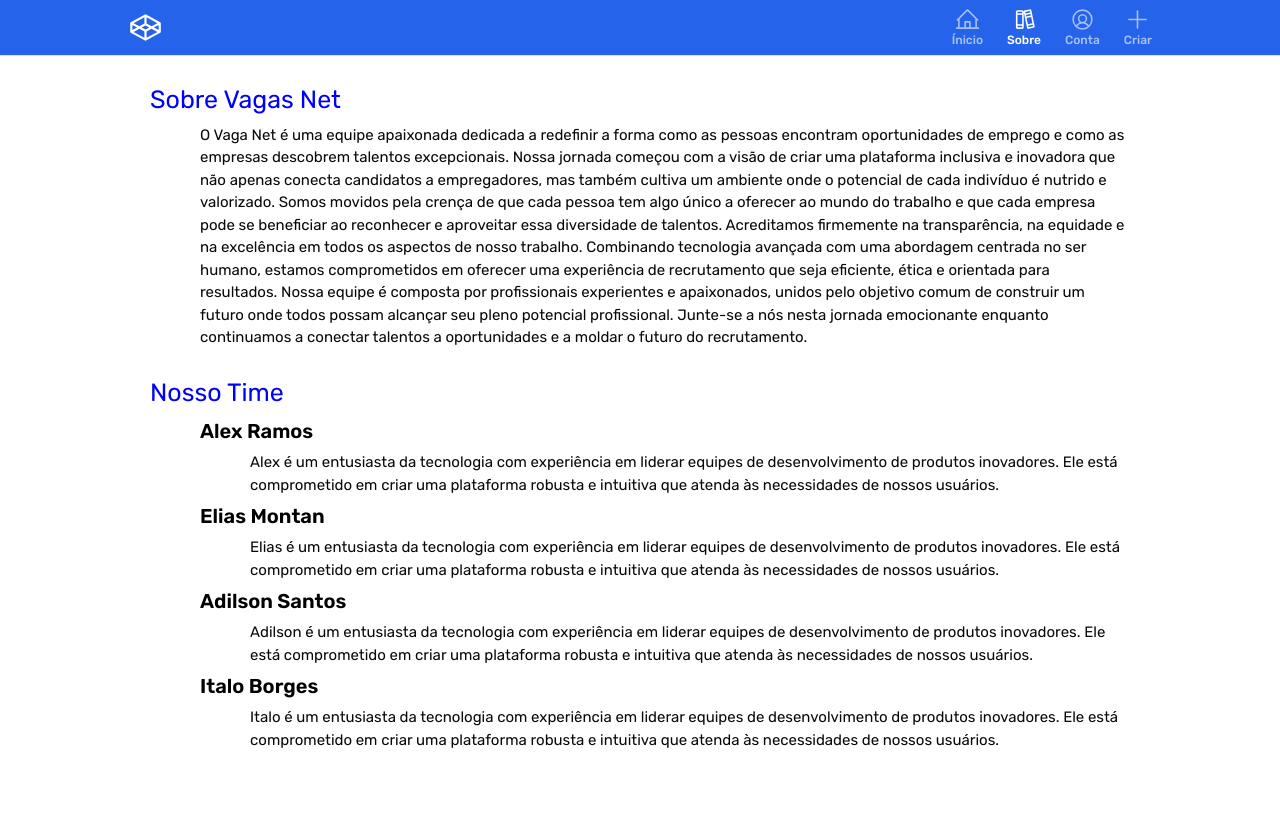
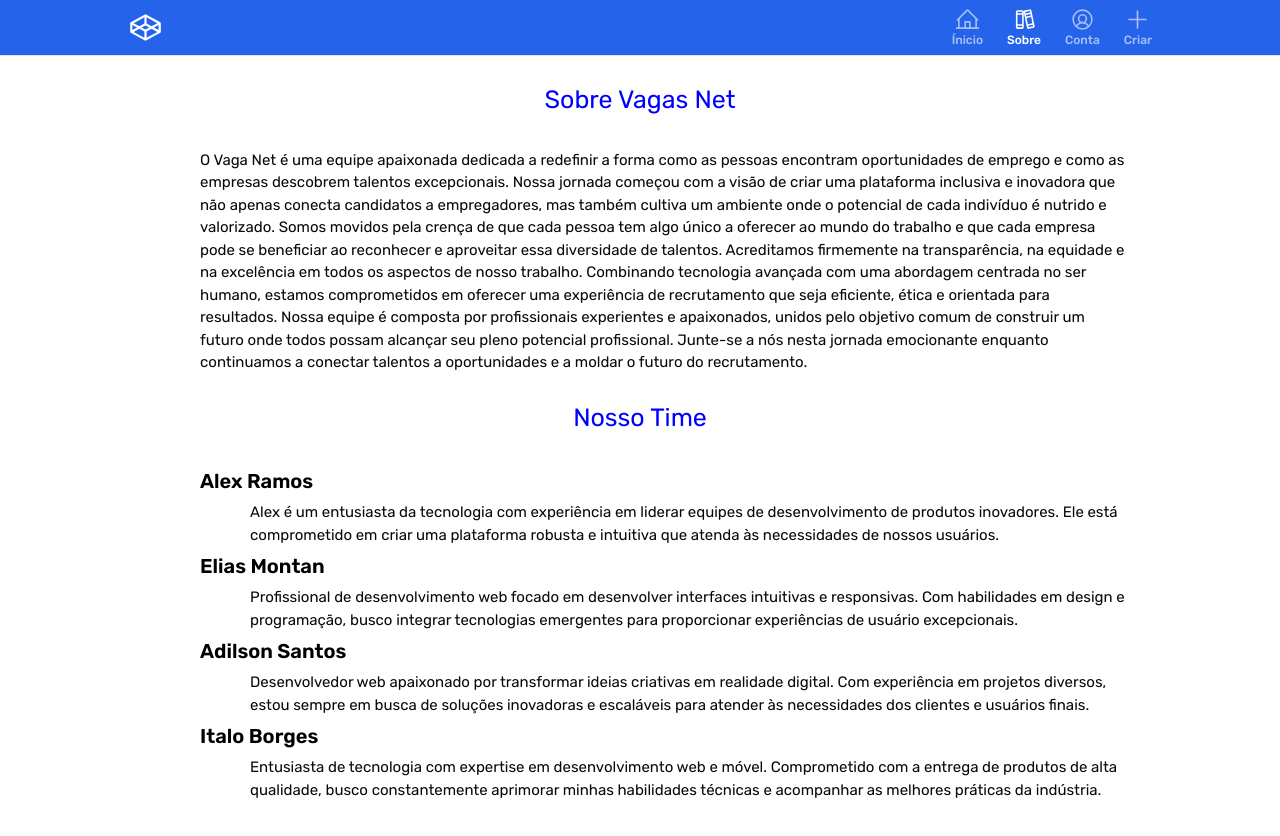
Before and after one commit to eliascoding365/TCC_Etec, a Next.js app: page /sobre in a window 1280 px wide. Shown: the top 836 px of the page. Built offline with nearby package versions, Linux system fonts and the light colour scheme; no server answers.

Commit message:
Aula 08-05-24 Change about texts and tranlating labels

```diff
--- a/src/app/api/vaga/route.tsx
+++ b/src/app/api/vaga/route.tsx
@@ -11,7 +11,7 @@ export async function POST(request: NextRequest, response: NextResponse) {
   console.log(session)
   try {
     if (!session || !session.user || !session.user.email) {
-      return NextResponse.json({ error: 'User not authenticated' }, { status: 401 });
+      return NextResponse.json({ error: 'Usuário não encontrada' }, { status: 401 });
     }
 
     const body = await request.json()
--- a/src/app/components/FormRegister/FormRegister.tsx
+++ b/src/app/components/FormRegister/FormRegister.tsx
@@ -59,10 +59,10 @@ export default function FormRegister() {
 
         <div className="space-y-2 text-center mb-10">
           <span className="text-3xl font-bold">Registrar em <span className="text-3xl border-b-[4px] border-black">VagaNet</span></span>
-          <p className="text-gray-500 dark:text-gray-400">Enter your information to create an account</p>
+          <p className="text-gray-500 dark:text-gray-400">Entre com suas informações para cadastro</p>
         </div>
         <div className="space-y-2 mb-2">
-          <Label htmlFor="name">Name</Label>
+          <Label htmlFor="name">Nome</Label>
           <Input id="name" {...register('name')} placeholder="Seu nome" />
           <ErrorMessage>
             {errors.name?.message}
@@ -76,14 +76,14 @@ export default function FormRegister() {
           </ErrorMessage>
         </div>
         <div className="space-y-2 mb-2">
-          <Label htmlFor="password">Password</Label>
+          <Label htmlFor="password">Senha</Label>
           <Input id="password" {...register('password')} type="password" />
           <ErrorMessage>
             {errors.password?.message}
           </ErrorMessage>
         </div>
         <div className="space-y-2 mb-6">
-          <Label htmlFor="password">Confirm password</Label>
+          <Label htmlFor="password">Confirme sua senha</Label>
           <Input id="confirm" {...register('confirm')} type="password" />
           <ErrorMessage>
             {errors.confirm?.message}
--- a/src/app/components/Spinner.tsx
+++ b/src/app/components/Spinner.tsx
@@ -9,7 +9,7 @@ const Spinner = () => {
                 <path d="M100 50.5908C100 78.2051 77.6142 100.591 50 100.591C22.3858 100.591 0 78.2051 0 50.5908C0 22.9766 22.3858 0.59082 50 0.59082C77.6142 0.59082 100 22.9766 100 50.5908ZM9.08144 50.5908C9.08144 73.1895 27.4013 91.5094 50 91.5094C72.5987 91.5094 90.9186 73.1895 90.9186 50.5908C90.9186 27.9921 72.5987 9.67226 50 9.67226C27.4013 9.67226 9.08144 27.9921 9.08144 50.5908Z" fill="currentColor" />
                 <path d="M93.9676 39.0409C96.393 38.4038 97.8624 35.9116 97.0079 33.5539C95.2932 28.8227 92.871 24.3692 89.8167 20.348C85.8452 15.1192 80.8826 10.7238 75.2124 7.41289C69.5422 4.10194 63.2754 1.94025 56.7698 1.05124C51.7666 0.367541 46.6976 0.446843 41.7345 1.27873C39.2613 1.69328 37.813 4.19778 38.4501 6.62326C39.0873 9.04874 41.5694 10.4717 44.0505 10.1071C47.8511 9.54855 51.7191 9.52689 55.5402 10.0491C60.8642 10.7766 65.9928 12.5457 70.6331 15.2552C75.2735 17.9648 79.3347 21.5619 82.5849 25.841C84.9175 28.9121 86.7997 32.2913 88.1811 35.8758C89.083 38.2158 91.5421 39.6781 93.9676 39.0409Z" fill="currentFill" />
             </svg>
-            <span className="sr-only">Loading...</span>
+            <span className="sr-only">Carregando...</span>
         </div>
 
 
--- a/src/app/sobre/estiloSobre.css
+++ b/src/app/sobre/estiloSobre.css
@@ -1,7 +1,8 @@
 #titulo{
     color: blue;
     font-size: 25px;
-    padding: 25px 0 0 150px;
+    padding: 25px;
+    text-align: center;
 }
 
 #descT{
--- a/src/app/sobre/page.tsx
+++ b/src/app/sobre/page.tsx
@@ -22,14 +22,14 @@ Junte-se a nós nesta jornada emocionante enquanto continuamos a conectar talent
         <p id="descTt">Alex é um entusiasta da tecnologia com experiência em liderar equipes de desenvolvimento de produtos inovadores.
         Ele está comprometido em criar uma plataforma robusta e intuitiva que atenda às necessidades de nossos usuários.</p>
         <p id="nomes">Elias Montan</p>
-        <p id="descTt">Elias é um entusiasta da tecnologia com experiência em liderar equipes de desenvolvimento de produtos inovadores.
-        Ele está comprometido em criar uma plataforma robusta e intuitiva que atenda às necessidades de nossos usuários.</p>
+        <p id="descTt">Profissional de desenvolvimento web focado em desenvolver interfaces intuitivas e responsivas. Com habilidades em design e programação,
+        busco integrar tecnologias emergentes para proporcionar experiências de usuário excepcionais.</p>
         <p id="nomes">Adilson Santos</p>
-        <p id="descTt">Adilson é um entusiasta da tecnologia com experiência em liderar equipes de desenvolvimento de produtos inovadores.
-        Ele está comprometido em criar uma plataforma robusta e intuitiva que atenda às necessidades de nossos usuários.</p>
+        <p id="descTt">Desenvolvedor web apaixonado por transformar ideias criativas em realidade digital. Com experiência em projetos diversos,
+        estou sempre em busca de soluções inovadoras e escaláveis para atender às necessidades dos clientes e usuários finais.</p>
         <p id="nomes">Italo Borges</p>
-        <p id="descTt">Italo é um entusiasta da tecnologia com experiência em liderar equipes de desenvolvimento de produtos inovadores.
-        Ele está comprometido em criar uma plataforma robusta e intuitiva que atenda às necessidades de nossos usuários.</p>
+        <p id="descTt">Entusiasta de tecnologia com expertise em desenvolvimento web e móvel. Comprometido com a entrega de produtos de alta qualidade,
+        busco constantemente aprimorar minhas habilidades técnicas e acompanhar as melhores práticas da indústria.</p>
     </div>
 </>
   )
```
